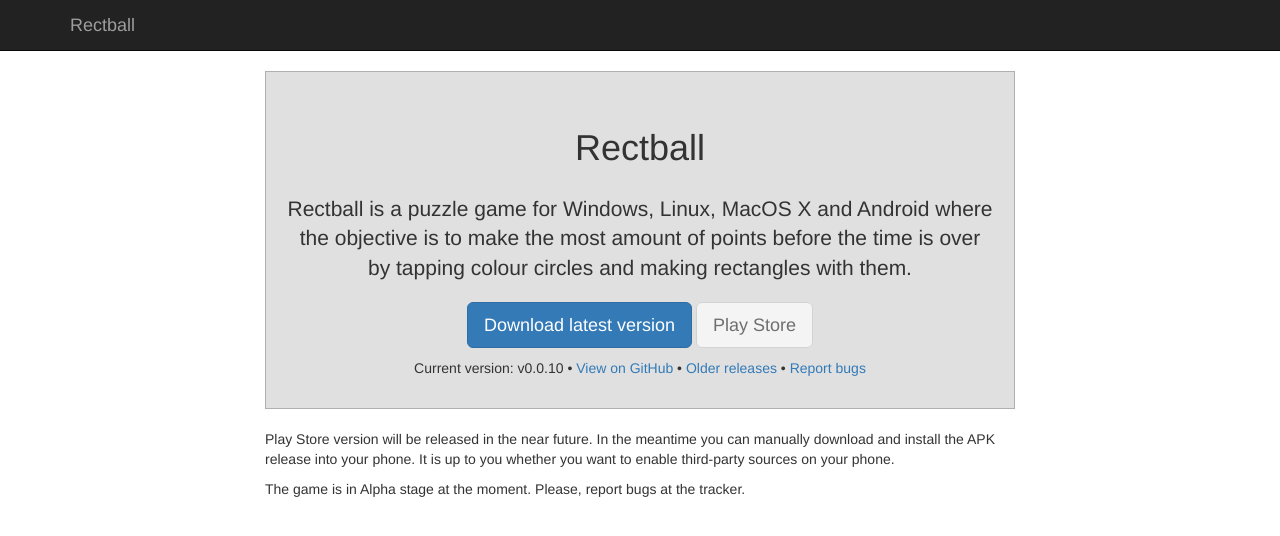
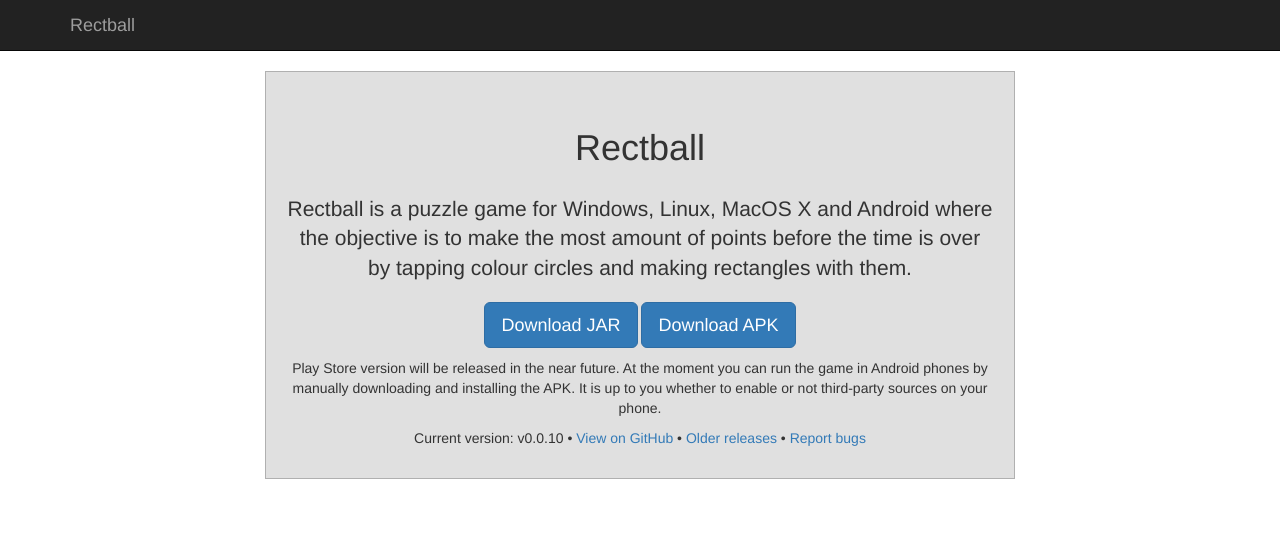
Before and after one commit to danirod/rectball, a Jekyll site: the page built from index.html, in a window 1280 px wide. Shown: the top 536 px of the page. Built offline with Jekyll 4.4.1, drawn with Linux system fonts in a browser that asks for light colours; nearby versions of some CDN libraries.

Commit message:
Small fixes

```diff
--- a/_config.yml
+++ b/_config.yml
@@ -2,7 +2,7 @@
 title: Rectball
 email: danirod@outlook.com
 description: Rectball is a free puzzle game for Windows, Linux, MacOS X and Android.
-baseurl: ""
+baseurl: /rectball
 url: http://www.danirod.es
 
 twitter_username: danirod93
--- a/index.html
+++ b/index.html
@@ -19,8 +19,15 @@
     </p>
 
     <p class="text-center">
-      <a href="https://github.com/danirod/rectball/releases/tag/v0.0.10" class="btn btn-lg btn-primary">Download latest version</a>
-      <a disabled="disabled" class="btn btn-lg btn-default" data-toggle="tooltip" data-placement="top" title="Available soon">Play Store</a>
+      <a href="https://github.com/danirod/rectball/releases/download/v0.0.10/rectball-0.0.10.zip" class="btn btn-lg btn-primary">Download JAR</a>
+      <a href="https://github.com/danirod/rectball/releases/download/v0.0.10/rectball-0.0.10.apk" class="btn btn-lg btn-primary">Download APK</a>
+    </p>
+
+    <p class="text-center">
+      Play Store version will be released in the near future. At the moment you
+      can run the game in Android phones by manually downloading and installing
+      the APK. It is up to you whether to enable or not third-party sources on
+      your phone.
     </p>
 
     <p class="text-center">
@@ -32,14 +39,6 @@
 
     </div>
 
-    <p>Play Store version will be released in the near future. In the meantime you
-      can manually download and install the APK release into your phone. It is up
-      to you whether you want to enable third-party sources on your phone.</p>
-
-    <p>The game is in Alpha stage at the moment. Please, report bugs at the tracker.</p>
-
-  </div>
-
 </div>
 
 </div>
```
